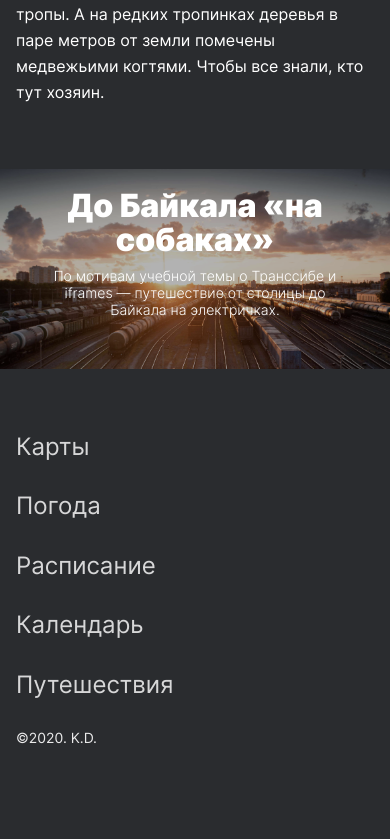
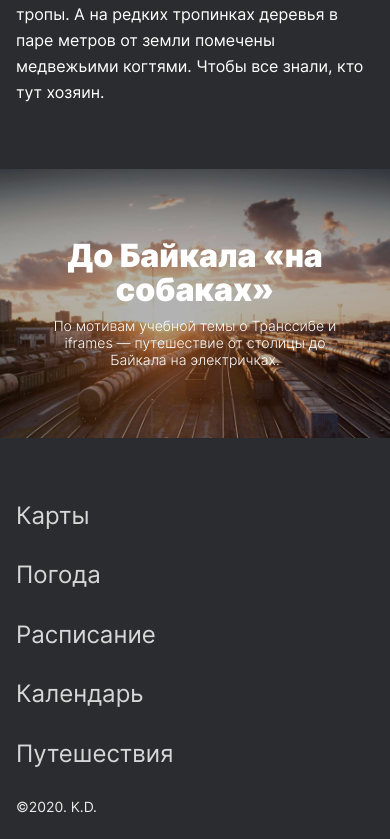
Before and after one commit to vanillabear22/russian-travel, a plain HTML site: page index.html in a window 390 px wide. Shown: the part 9264-10103 px from the top of the page. Before the commit the page ends 10034 px from the top, so only its background shows below. Drawn offline with Linux system fonts and the light colour scheme.

Commit message:
chnge cover keaigt

```diff
--- a/blocks/cover/__overlay/cover__overlay.css
+++ b/blocks/cover/__overlay/cover__overlay.css
@@ -41,7 +41,7 @@
 }
 @media screen and (max-width: 767px) {
     .cover__overlay {
-        padding: 20px 40px;
+        padding: 70px 40px;
         min-height: 200px;
     }
 }
```
